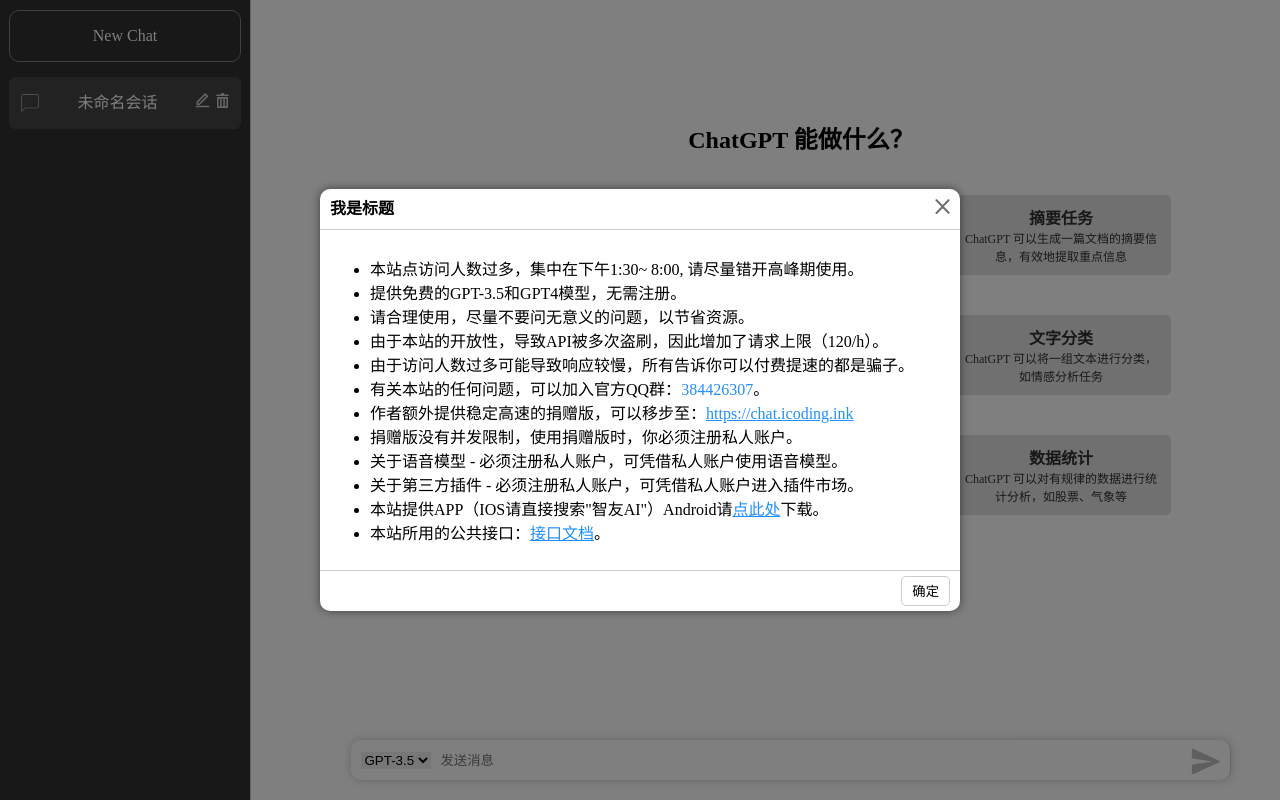
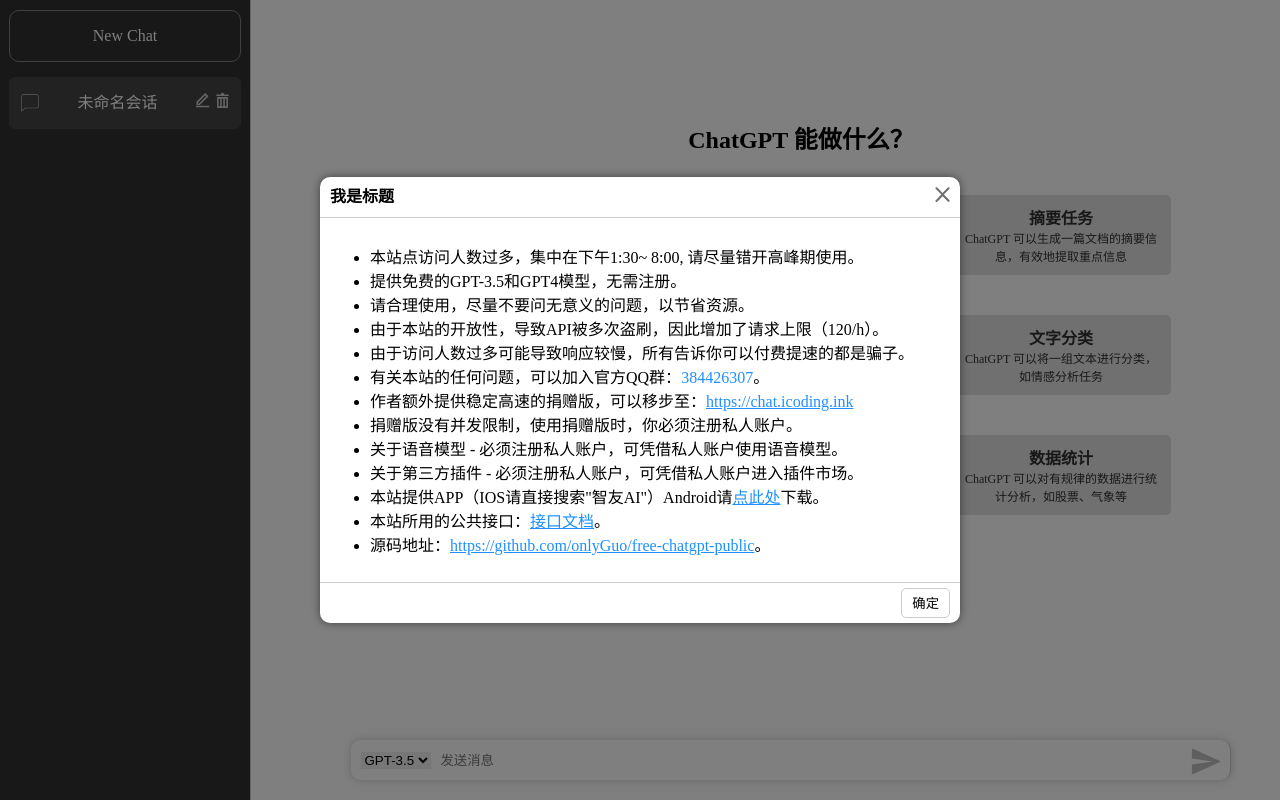
Before and after one commit to onlyGuo/free-chatgpt-public, a Vue app: page / in a window 1280 px wide. Shown: the top 800 px of the page. Built offline with nearby package versions, Linux system fonts and the light colour scheme.

Commit message:
Update MessageBox.vue

```diff
--- a/src/components/MessageBox.vue
+++ b/src/components/MessageBox.vue
@@ -27,6 +27,7 @@
                   <li>关于第三方插件 - 必须注册私人账户，可凭借私人账户进入插件市场。</li>
                   <li>本站提供APP（IOS请直接搜索"智友AI"）Android请<a style="color: dodgerblue" href="https://chat.icoding.ink/mobile.html">点此处</a>下载。</li>
                   <li>本站所用的公共接口：<a style="color: dodgerblue" href="https://chatdoc.icoding.ink/docs/#%E5%AF%B9%E5%A4%96%E6%9C%8D%E5%8A%A1">接口文档</a>。</li>
+                  <li>源码地址：<a style="color: dodgerblue" href="https://github.com/onlyGuo/free-chatgpt-public">https://github.com/onlyGuo/free-chatgpt-public</a>。</li>
               </ul>
           </div>
           <div class="message-footer">
```
